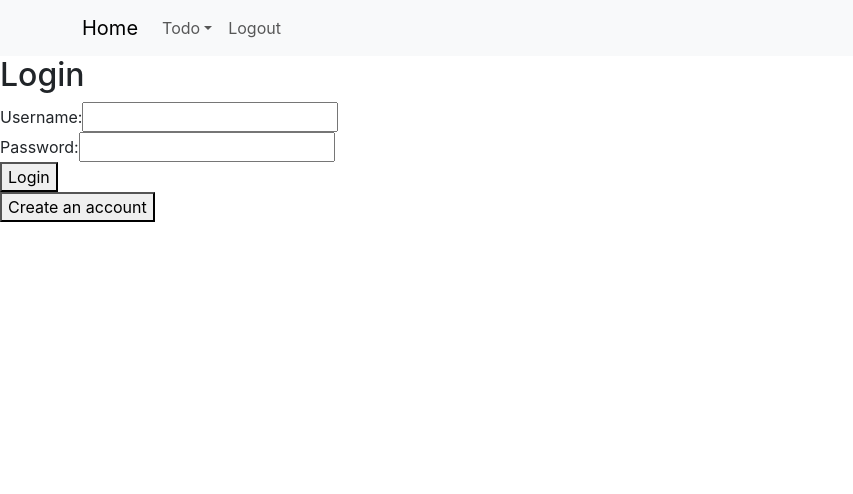
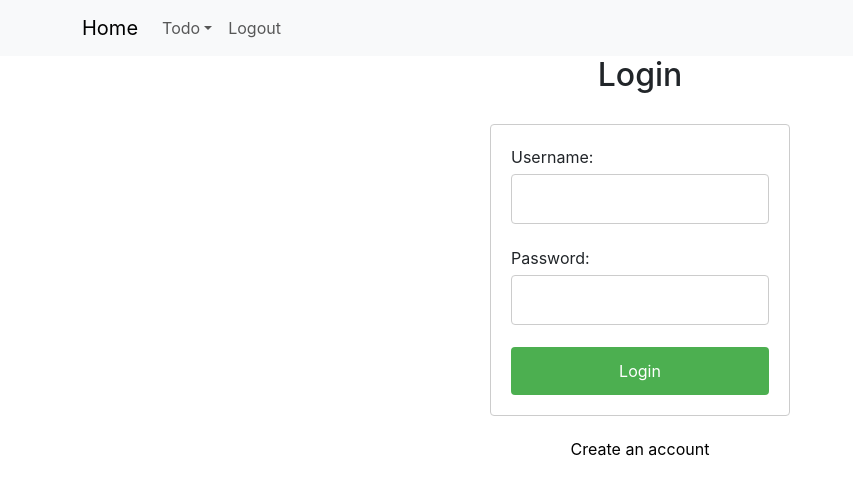
Before and after one commit to ErnestH1/todo-app, a React (Create React App) app: page / in a window 1280 px wide. Shown: the top 494 px of the page, without its empty margins (0-853 px from the left). Built offline with nearby package versions, Linux system fonts and the light colour scheme.

Commit message:
updated authentication css

```diff
--- /dev/null
+++ b/src/components/auth/LoginSignup.css
@@ -0,0 +1,57 @@
+.login-signup-container {
+    display: flex;
+    flex-direction: column;
+    align-items: center;
+  }
+
+  .form-container {
+    display: flex;
+    flex-direction: column;
+    width: 300px;
+    margin-top: 20px;
+    padding: 20px;
+    border: 1px solid #ccc;
+    border-radius: 4px;
+  }
+
+  .form-title {
+    margin-bottom: 10px;
+  }
+
+  .form-group {
+    display: flex;
+    flex-direction: column;
+    margin-bottom: 10px;
+  }
+
+  .form-label {
+    margin-bottom: 5px;
+  }
+
+  .form-control {
+    border: 1px solid #ccc;
+    border-radius: 4px;
+    padding: 12px;
+    width: 100%;
+    margin-bottom: 12px;
+  }
+
+  .form-btn {
+    background-color: #4CAF50;
+    color: white;
+    padding: 12px 20px;
+    border: none;
+    border-radius: 4px;
+    cursor: pointer;
+  }
+
+  .form-btn:hover {
+    background-color: #45a049;
+  }
+
+  .toggle-btn {
+    background-color: transparent;
+    border: none;
+    cursor: pointer;
+    margin-top: 20px;
+  }
--- a/src/components/auth/login.js
+++ b/src/components/auth/login.js
@@ -1,4 +1,5 @@
 import React, { useState } from 'react';
+import './LoginSignup.css';
 
 const LoginSignup = () => {
   const [isLogin, setIsLogin] = useState(true);
@@ -23,30 +24,34 @@ const LoginSignup = () => {
   };
 
   return (
-    <div>
-      <h2>{isLogin ? 'Login' : 'Sign Up'}</h2>
-      <form onSubmit={handleSubmit}>
-        <div>
-          <label htmlFor="username">Username:</label>
+    <div className="login-signup-container">
+      <h2 className="form-title">{isLogin ? 'Login' : 'Sign Up'}</h2>
+      <form className="form-container" onSubmit={handleSubmit}>
+        <div className="form-group">
+          <label htmlFor="username" className="form-label">Username:</label>
           <input
             type="text"
             id="username"
+            className="form-control"
             value={username}
             onChange={handleUsernameChange}
           />
         </div>
-        <div>
-          <label htmlFor="password">Password:</label>
+        <div className="form-group">
+          <label htmlFor="password" className="form-label">Password:</label>
           <input
             type="password"
             id="password"
+            className="form-control"
             value={password}
             onChange={handlePasswordChange}
           />
         </div>
-        <button type="submit">{isLogin ? 'Login' : 'Sign Up'}</button>
+        <button type="submit" className="form-btn">
+          {isLogin ? 'Login' : 'Sign Up'}
+        </button>
       </form>
-      <button onClick={handleToggle}>
+      <button className="toggle-btn" onClick={handleToggle}>
         {isLogin ? 'Create an account' : 'Already have an account?'}
       </button>
     </div>
--- a/src/components/auth/logout.js
+++ b/src/components/auth/logout.js
@@ -5,7 +5,7 @@ function Logout() {
   const history = useHistory();
 
   useEffect(() => {
-    // Call your logout API or clear user token from local storage
+    // Call your logout API
     // ...
 
     // Redirect to login page
```
